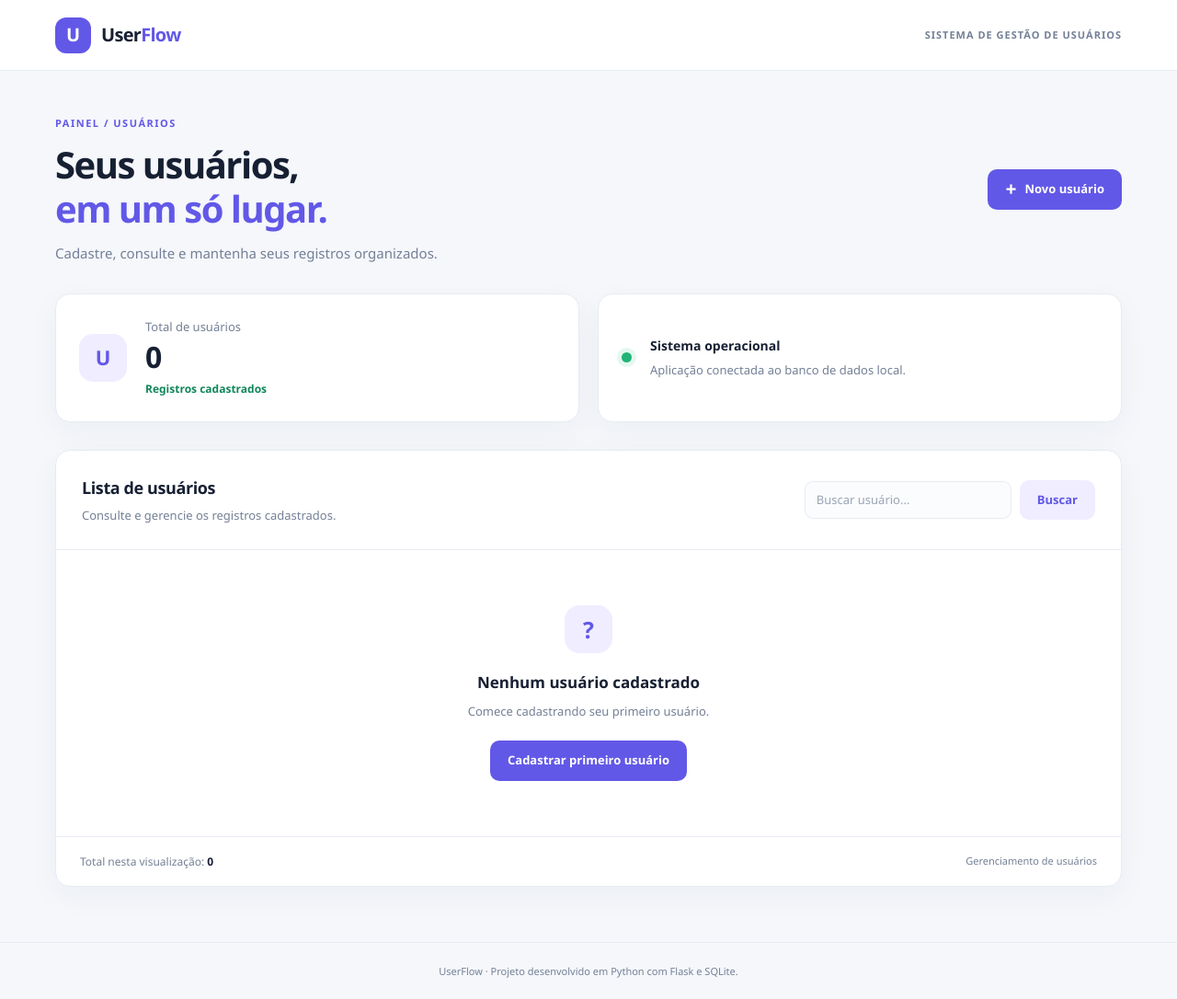
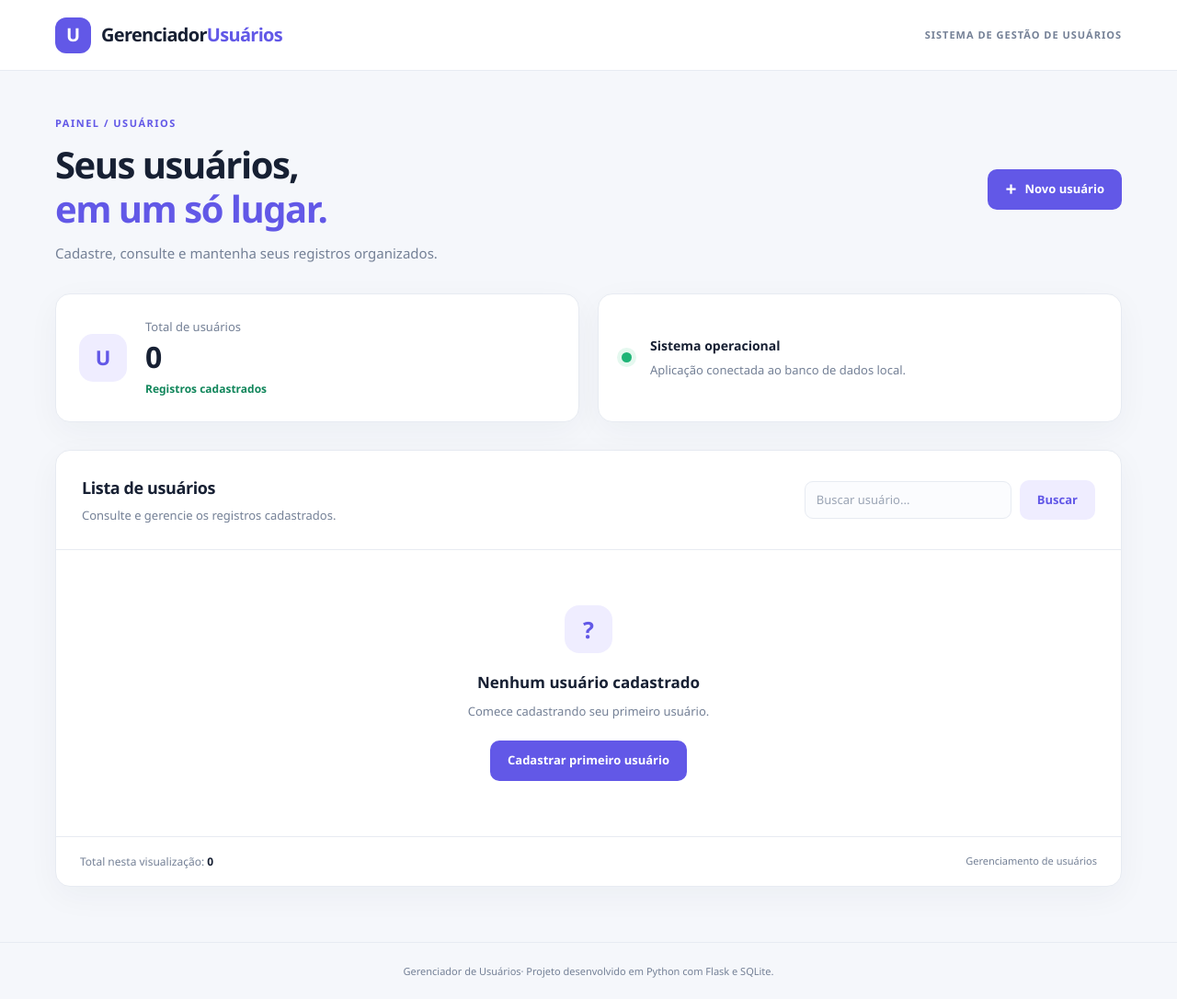
Before and after one commit to sonArthur/primeiro-crud, a Flask app: page / in a window 1280 px wide. Shown: the whole page at 92% size. Run offline with Flask 3, Linux system fonts and the light colour scheme; data that the repository does not hold is empty; some libraries are stand-ins or nearby versions.

Commit message:
docs: atualiza nome e identidade visual do projeto

```diff
--- a/templates/404.html
+++ b/templates/404.html
@@ -2,7 +2,7 @@
 
 
 {% block title %}
-    Página não encontrada | UserFlow
+    Página não encontrada | Gerenciador de Usuários
 {% endblock %}
 
 
--- a/templates/base.html
+++ b/templates/base.html
@@ -35,7 +35,7 @@
                 <span class="brand-mark">U</span>
 
                 <span class="brand-name">
-                    User<span>Flow</span>
+                    Gerenciador<span>Usuários</span>
                 </span>
 
             </a>
@@ -79,7 +79,7 @@
     <footer class="footer">
 
         <p>
-            UserFlow · Projeto desenvolvido em Python com Flask e SQLite.
+            Gerenciador de Usuários· Projeto desenvolvido em Python com Flask e SQLite.
         </p>
 
     </footer>
--- a/templates/csrf_error.html
+++ b/templates/csrf_error.html
@@ -1,7 +1,7 @@
 {% extends "base.html" %}
 
 {% block title %}
-    Solicitação inválida | UserFlow
+    Solicitação inválida | Gerenciador de Usuários
 {% endblock %}
 
 {% block content %}
--- a/templates/formulario.html
+++ b/templates/formulario.html
@@ -2,7 +2,7 @@
 
 
 {% block title %}
-    {{ titulo }} | UserFlow
+    {{ titulo }} | Gerenciador de Usuários
 {% endblock %}
 
 
--- a/templates/index.html
+++ b/templates/index.html
@@ -1,7 +1,7 @@
 {% extends "base.html" %}
 
 {% block title %}
-    Usuários | UserFlow
+    Usuários | Gerenciador de Usuários
 {% endblock %}
 
 
```
Also changed, not shown: README.md.
